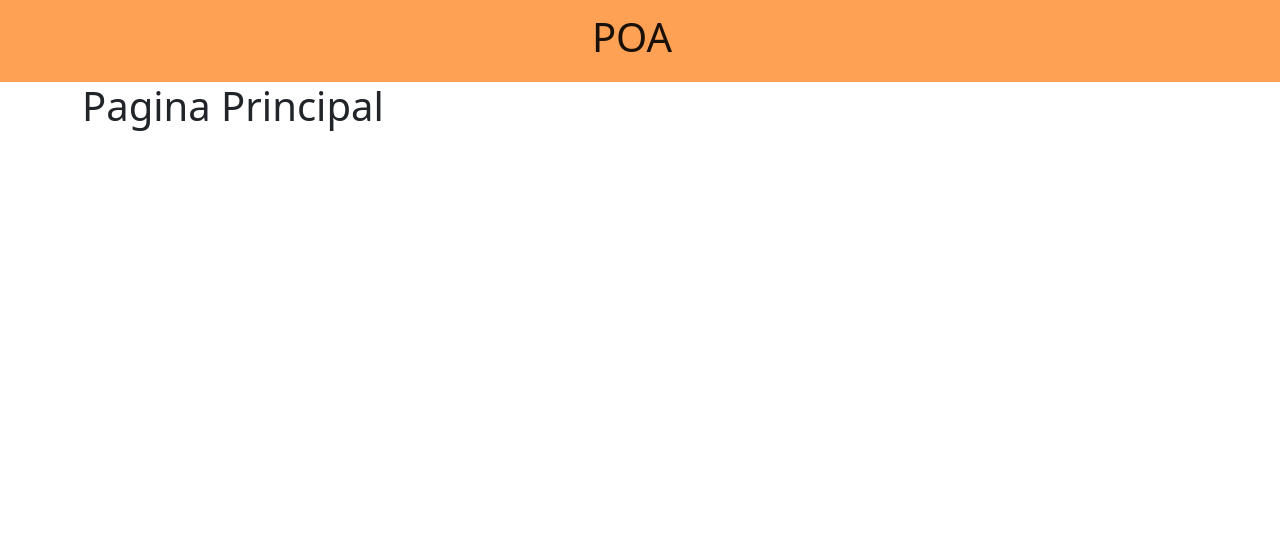
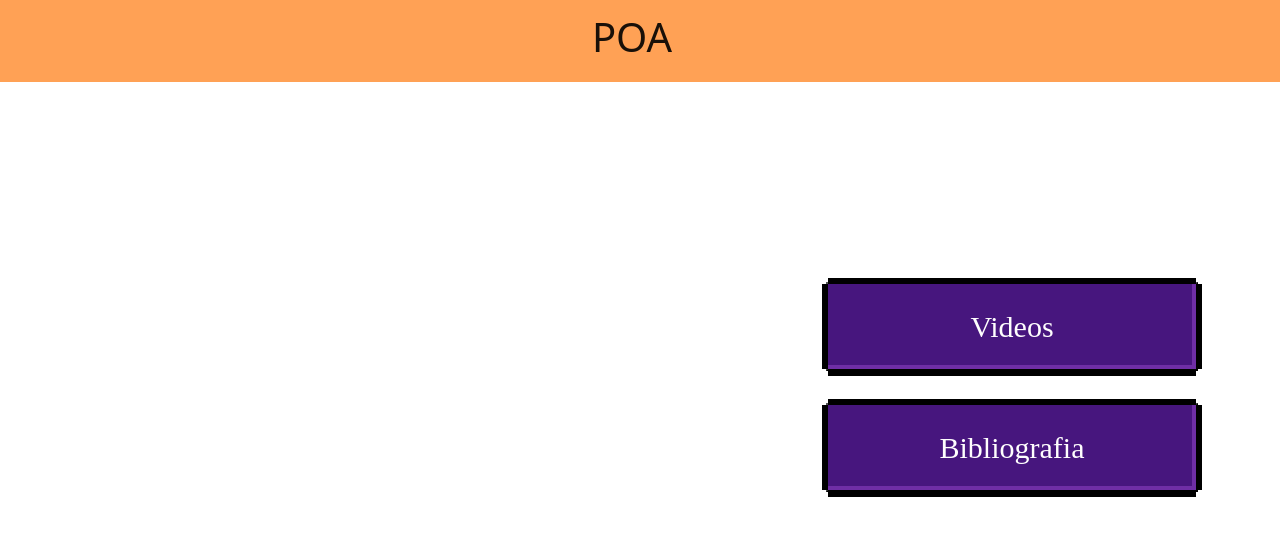
Before and after one commit to ProfessorByte/poa, a React (Create React App) app: page / in a window 1280 px wide. Shown: the top 536 px of the page. Built offline with nearby package versions, Linux system fonts and the light colour scheme; a web font is replaced by a local one.

Commit message:
Update_positions_buttons

```diff
--- a/src/pages/MainPage.js
+++ b/src/pages/MainPage.js
@@ -1,9 +1,14 @@
 import React from "react";
+import ButtonsOfRepo from "../components/ButtonsOfRepo";
 
 export default function Main() {
   return (
     <div className="container">
-      <h1>Pagina Principal</h1>
+      <h1></h1>
+      <div  style={{marginTop: 200}}>
+       <ButtonsOfRepo />
+      </div>
+
     </div>
   );
 }
```
